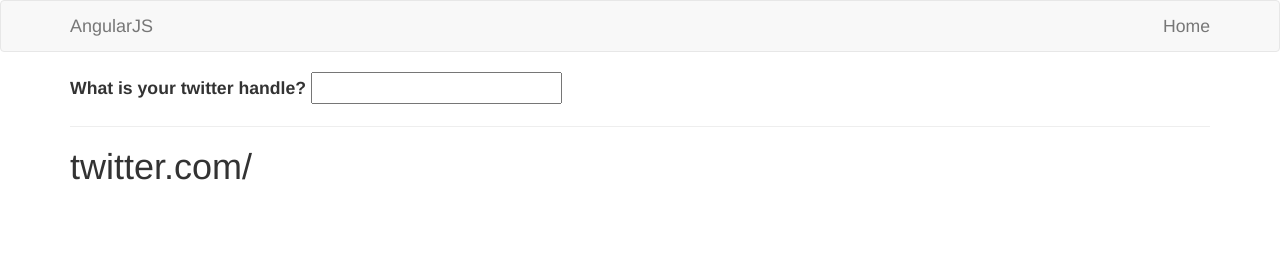
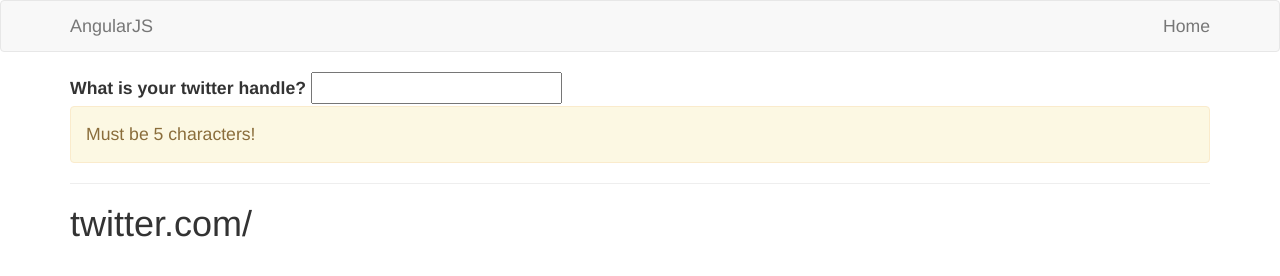
Before and after one commit to bvluong/Angular-Prac, a plain HTML site: page Code-The-Scope-Service/Starter/index.htm in a window 1280 px wide. Drawn offline with nearby package versions, Linux system fonts and the light colour scheme; some packages are replaced by stand-ins of ours; some icons are missing.

Commit message:
Add director to change alert based on length of input

```diff
--- a/Code-The-Scope-Service/Starter/app.js
+++ b/Code-The-Scope-Service/Starter/app.js
@@ -3,18 +3,13 @@
 myApp.controller('mainController', ['$scope', '$timeout', '$filter', function($scope, $timeout, $filter) {
 
   $scope.handle = "";
+
   $scope.lowercasehandle = function() {
      return $filter('lowercase')($scope.handle);
    };
 
-   $scope.$watch('handle', function(newVal, oldVal) {
-     console.log(newVal, oldVal);
-   });
+   $scope.characters = 5;
 
-
-  // $timeout(function() {
-  //   $scope.name = 'Everybody';
-  // },3000);
 }]);
 //
 // var searchPeople = function(firstName, lastName, height, age, occupation) {
--- a/Code-The-Scope-Service/Starter/index.htm
+++ b/Code-The-Scope-Service/Starter/index.htm
@@ -47,6 +47,13 @@
                   <input type="text" ng-model="handle"/>
                 </div>
 
+                <div class="alert" ng-class="{ 'alert-warning': handle.length < characters,
+              'alert-danger': handle.length > characters}" ng-show="handle.length !== characters">
+
+                  Must be 5 characters!
+
+                </div>
+
                 <hr />
 
                 <h1>twitter.com/{{ lowercasehandle() }}</h1>
```
